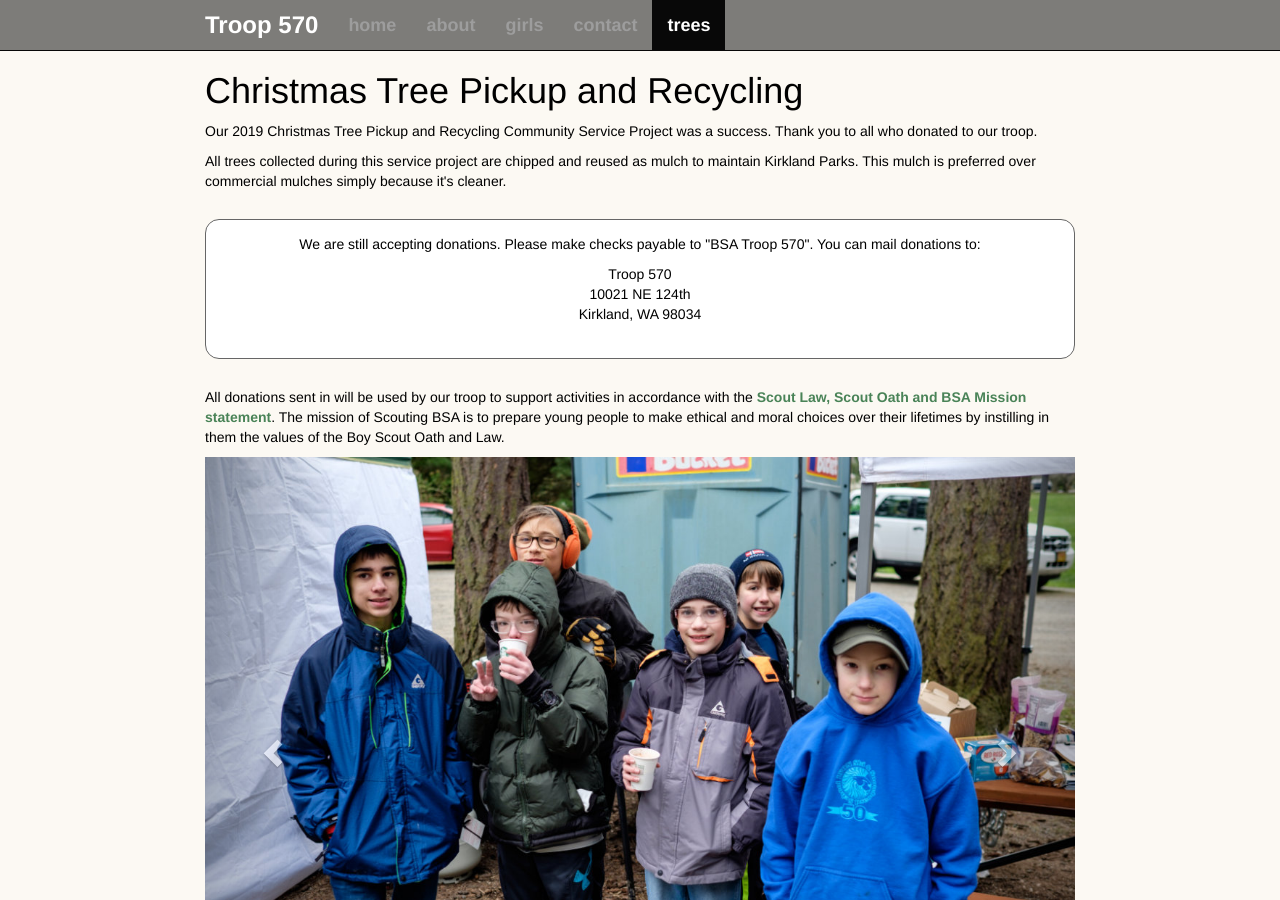
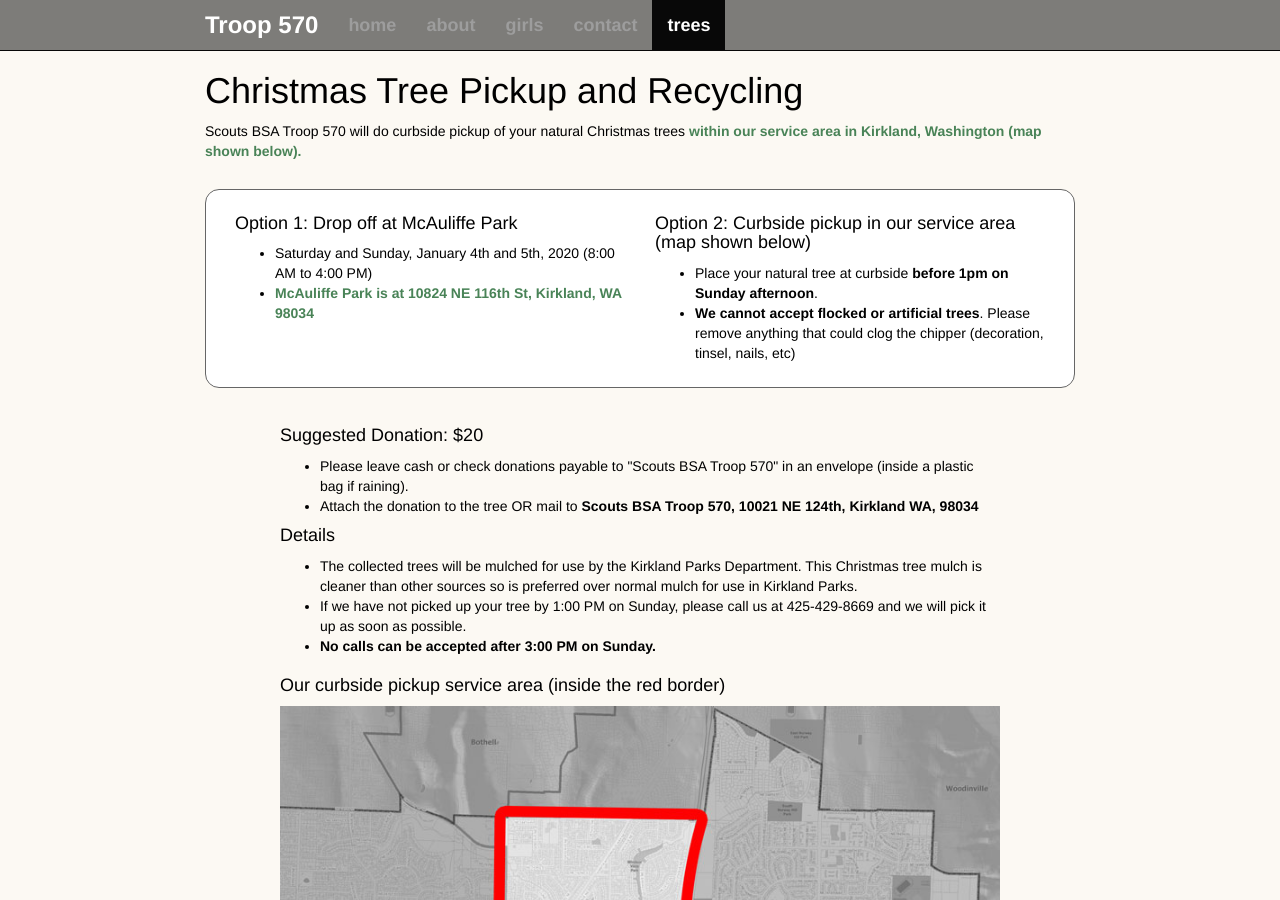
Before and after one commit to troop570/troop570.github.io, a Jekyll site: the page built from trees/index.html, in a window 1280 px wide and 900 px high. Built offline with Jekyll 4.4.1, drawn with Linux system fonts in a browser that asks for light colours; nearby versions of some CDN libraries; some of the changed text lies outside the part shown.

Commit message:
Set up for Christmas Tree Recycle 2020

```diff
--- a/index.html
+++ b/index.html
@@ -117,10 +117,10 @@
       </div>
       <div class="col-sm-6">
       <h3 class="text-center">Christmas Trees</h3>
+      <p>Our 2020 Christmas Tree Pickup and Recycling Event will be on January 4th and 5th, Saturday and Sunday from 8:00am to 4:00pm. Please put your trees on your curbside before 1pm on Sunday</p>
       {% comment %}
-      <p>Our 2019 Christmas Tree Pickup and Recycling Event will be on January 5th and 6th, Saturday and Sunday from 8:00am to 4:00pm. Please put your trees on your curbside before 1pm on Sunday</p>
+      <p>Our 2019 Christmas Tree Pickup and Recycling Service Project is over. We hope to see you next January. </p>
       {% endcomment %}
-      <p>Our 2019 Christmas Tree Pickup and Recycling Service Project is over. We hope to see you next January. </p>
       <p class="text-center"><a class="btn btn-primary" href="/trees/">Learn More &raquo;</a></p>
     </div>
 
--- a/trees/index.html
+++ b/trees/index.html
@@ -21,7 +21,8 @@
   title: We hope to see you next year.
 
 ---
-  <p>Our 2019 Christmas Tree Pickup and Recycling Community Service Project was a success. Thank you to all who donated to our troop. </p>
+{% comment %}
+<p>Our 2019 Christmas Tree Pickup and Recycling Community Service Project was a success. Thank you to all who donated to our troop. </p>
   <p>All trees collected during this service project are chipped and reused as mulch to maintain Kirkland Parks. This mulch is preferred over commercial mulches simply because it's cleaner.</p>
   <div class="option-box text-center">
     <p>We are still accepting donations. Please make checks payable to "BSA Troop 570". You can mail donations to:</p>
@@ -32,14 +33,14 @@
       Kirkland, WA 98034
     </address>
   </div>
-  {% comment %}
+  {% endcomment %}
 
-  <p>Boy Scout Troop 570 will do curbside pickup of your natural Christmas trees <b>within our service area in Kirkland, Washington (map shown below).</b></p>
+  <p>Scouts BSA Troop 570 will do curbside pickup of your natural Christmas trees <a href="#map"><b>within our service area in Kirkland, Washington (map shown below).</b></a></p>
   <div class="row option-box">
     <div class="col-sm-6">
       <h4>Option 1: Drop off at McAuliffe Park</h4>
       <ul>
-        <li>Saturday and Sunday, January 5th and 6th, 2019 (8:00 AM to 4:00 PM)</li>
+        <li>Saturday and Sunday, January 4th and 5th, 2020 (8:00 AM to 4:00 PM)</li>
         <li><a href="https://www.google.com/maps/preview#!q=McAuliffe Park%2C 108th Avenue Northeast%2C Kirkland%2C WA&data=!4m15!2m14!1m13!1s0x5490127cbe263feb%3A0x3e600372332ebdf6!3m8!1m3!1d2696288!2d-120.8822769!3d47.2729857!3m2!1i1462!2i747!4f13.1!4m2!3d47.704434!4d-122.19741" title="Click for Google Maps to McAuliffe Park" data-toggle="tooltip" data-placement="bottom">McAuliffe Park is at 10824 NE 116th St, Kirkland, WA 98034</a>
       </ul>
     </div>
@@ -58,8 +59,8 @@
     <div class="col-md-offset-1 col-sm-10">
       <h4>Suggested Donation: $20</h4>
       <ul>
-        <li>Please leave cash or check donations payable to "BSA Troop 570" in an envelope (inside a plastic bag if raining).</li>
-        <li>Attach the donation to the tree OR mail to <strong>Troop 570, 10021 NE 124th, Kirkland WA, 98034</strong></li>
+        <li>Please leave cash or check donations payable to "Scouts BSA Troop 570" in an envelope (inside a plastic bag if raining).</li>
+        <li>Attach the donation to the tree OR mail to <strong>Scouts BSA Troop 570, 10021 NE 124th, Kirkland WA, 98034</strong></li>
       </ul>
       <h4>Details</h4>
       <ul>
@@ -71,6 +72,7 @@
   </div>
   <div class="row">
     <div class="col-md-offset-1 col-sm-10">
+      <a id="map"></a>
       <h4>Our curbside pickup service area (inside the red border)</h4>
       <img id="coverage-map" src="/images/trees/coverage-map.jpg" />
       <p class="text-center">
@@ -78,7 +80,6 @@
       </p>
     </div>
   </div>
-  {% endcomment %}
 
 
   <p>
```
Also changed, not shown: other parts of index.html (+1 -1 lines).
